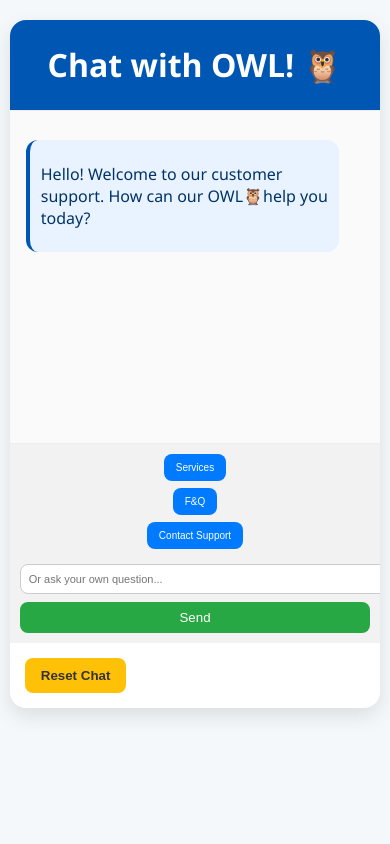
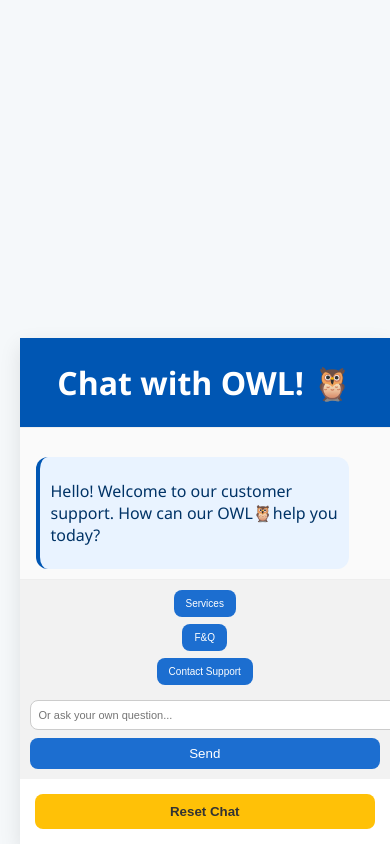
Before and after one commit to Suvanshhh/bizowlchatbot, a Flask app: page / in a window 390 px wide. Run offline with Flask 3, Linux system fonts and the light colour scheme; the visitor is signed in with stand-in values (Sample User, id 1); parts of the project's set-up code (start-up, migrations or seed data) failed here and were passed over.

Commit message:
updated css

```diff
--- a/static/styles.css
+++ b/static/styles.css
@@ -1,19 +1,27 @@
 body {
-  font-family: 'Segoe UI', Tahoma, Geneva, Verdana, sans-serif;
+  font-family: "Segoe UI", Tahoma, Geneva, Verdana, sans-serif;
   background-color: #f5f8fa;
   margin: 0;
   padding: 0;
 }
 
 .chat-container {
-  width: 100%;
-  max-width: 700px;
-  margin: 40px auto;
+  position: fixed;
+  bottom: 24px;
+  right: 24px;
+  width: 370px;
+  max-width: 95vw;
+  max-height: 80vh;
+  height: 540px;
+  margin: 0;
   background: white;
   border-radius: 16px;
   box-shadow: 0 8px 20px rgba(0, 0, 0, 0.1);
   overflow: hidden;
   animation: fadeIn 0.5s ease-in-out;
+  display: flex;
+  flex-direction: column;
+  z-index: 10000;
 }
 
 .chat-header {
@@ -25,12 +33,14 @@ body {
 }
 
 .chat-messages {
-  height: 300px;
+  flex: 1 1 auto;
+  min-height: 0;
   overflow-y: auto;
   padding: 16px;
   border-top: 1px solid #eee;
   border-bottom: 1px solid #eee;
   background-color: #fafafa;
+  /* Remove fixed height */
 }
 
 .message {
@@ -70,7 +80,7 @@ body {
 .menu-button {
   padding: 8px 12px;
   border: none;
-  background-color: #007bff;
+  background-color: #1c6ed0;
   color: white;
   border-radius: 8px;
   cursor: pointer;
@@ -100,7 +110,7 @@ body {
 
 .custom-input-container button {
   padding: 8px 12px;
-  background-color: #28a745;
+  background-color: #1c6ed0;
   color: white;
   border: none;
   border-radius: 8px;
@@ -109,7 +119,7 @@ body {
 }
 
 .custom-input-container button:hover {
-  background-color: #1e7e34;
+  background-color: #0056b3;
 }
 
 .contact-form {
@@ -201,25 +211,47 @@ textarea {
 
 /* Animations */
 @keyframes fadeIn {
-  from { opacity: 0; transform: translateY(10px); }
-  to { opacity: 1; transform: translateY(0); }
+  from {
+    opacity: 0;
+    transform: translateY(10px);
+  }
+  to {
+    opacity: 1;
+    transform: translateY(0);
+  }
 }
 
 @keyframes slideInLeft {
-  from { opacity: 0; transform: translateX(-30px); }
-  to { opacity: 1; transform: translateX(0); }
+  from {
+    opacity: 0;
+    transform: translateX(-30px);
+  }
+  to {
+    opacity: 1;
+    transform: translateX(0);
+  }
 }
 
 @keyframes slideInRight {
-  from { opacity: 0; transform: translateX(30px); }
-  to { opacity: 1; transform: translateX(0); }
+  from {
+    opacity: 0;
+    transform: translateX(30px);
+  }
+  to {
+    opacity: 1;
+    transform: translateX(0);
+  }
 }
 
 /* Responsive */
 @media (max-width: 600px) {
   .chat-container {
-    width: 95%;
-    margin: 20px auto;
+    width: 100vw;
+    height: 60vh;
+    right: 0;
+    bottom: 0;
+    border-radius: 0;
+    max-height: 80vh;
   }
 
   .custom-input-container {
```
